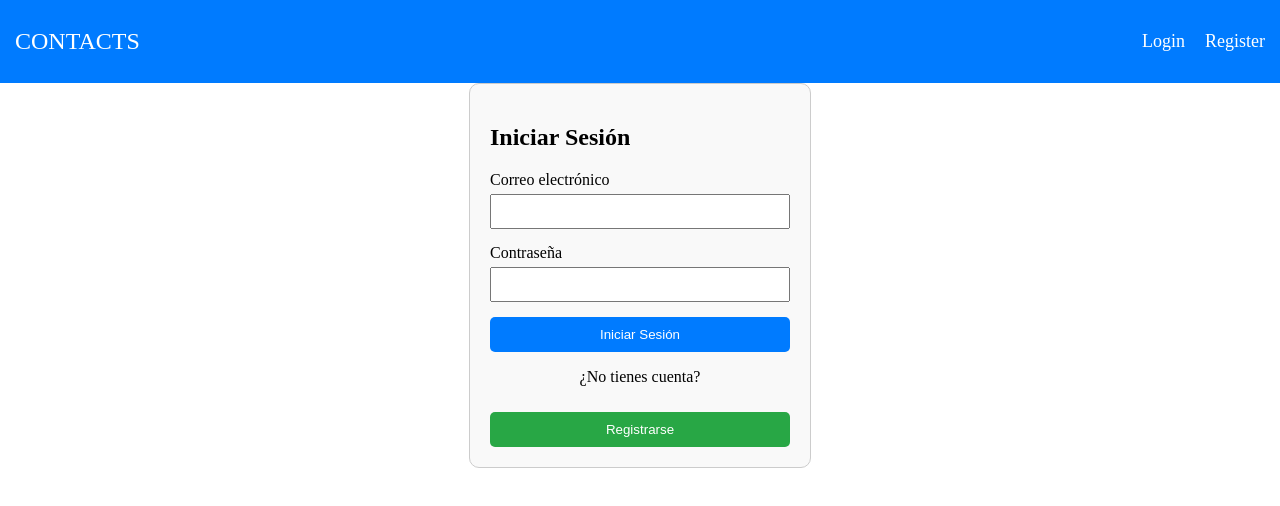
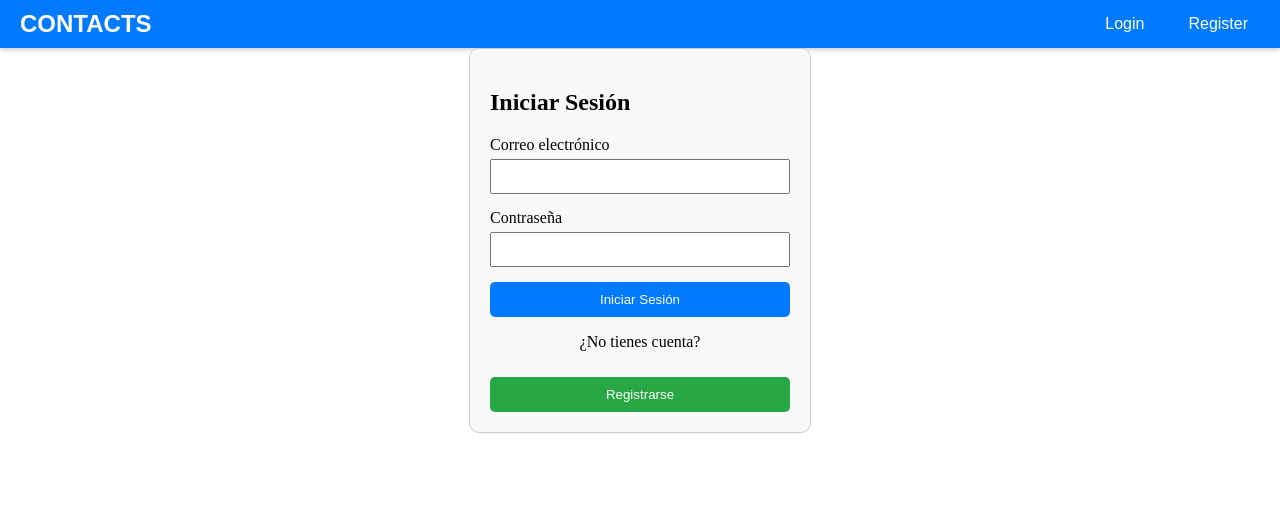
Before and after one commit to AdonaiMariani/FE-Contacts, an Angular app: page /login in a window 1280 px wide. Shown: the top 506 px of the page. Built offline with nearby package versions, Linux system fonts and the light colour scheme.

Commit message:
Estilo Navbar

```diff
--- a/src/app/public/components/navbar/navbar.component.css
+++ b/src/app/public/components/navbar/navbar.component.css
@@ -1,4 +1,82 @@
+/* Navbar principal */
 .navbar {
+  background-color: #007bff; /* Azul principal */
+  padding: 10px 20px;
+  color: white;
+  box-shadow: 0 2px 5px rgba(0, 0, 0, 0.2);
+  font-family: Arial, sans-serif;
+}
+
+/* Contenedor para alinear los elementos de la navbar */
+.navbar-container {
+  display: flex;
+  justify-content: space-between;
+  align-items: center;
+}
+
+/* Título o logo de la aplicación */
+.navbar-brand {
+  font-size: 24px;
+  color: white;
+  font-weight: bold;
+  text-transform: uppercase;
+  text-decoration: none;
+  transition: color 0.3s;
+}
+
+.navbar-brand:hover {
+  color: #ffc107; /* Amarillo al pasar el cursor */
+}
+
+/* Lista de enlaces */
+.navbar-links {
+  list-style: none;
+  display: flex;
+  gap: 20px;
+  margin: 0;
+  padding: 0;
+}
+
+/* Cada elemento de la lista */
+.navbar-links li {
+  display: inline;
+}
+
+/* Enlaces de la navbar */
+.navbar-links a {
+  color: white;
+  text-decoration: none;
+  font-size: 16px;
+  padding: 8px 12px;
+  border-radius: 5px;
+  transition: background-color 0.3s, color 0.3s;
+}
+
+.navbar-links a:hover {
+  background-color: #0056b3; /* Azul oscuro al pasar el cursor */
+  color: #ffc107; /* Amarillo */
+}
+
+/* Responsive: Ajuste para pantallas pequeñas */
+@media (max-width: 768px) {
+  .navbar-container {
+    flex-direction: column;
+    align-items: flex-start;
+  }
+
+  .navbar-links {
+    flex-direction: column;
+    gap: 10px;
+  }
+
+  .navbar-links a {
+    width: 100%;
+    text-align: left;
+  }
+}
+
+
+/* .navbar {
     background-color: #007bff;
     padding: 15px;
     color: white;
@@ -36,3 +114,4 @@
   .navbar-links a:hover {
     color: #ffc107;
   }
+   */
--- a/src/app/public/components/navbar/navbar.component.html
+++ b/src/app/public/components/navbar/navbar.component.html
@@ -1,24 +1,38 @@
 <nav class="navbar">
   <div class="navbar-container">
+    <a routerLink="/contacts" class="navbar-brand">Contacts</a>
+    <ul class="navbar-links">
+      <!-- Mostrar estas opciones solo si el usuario está autenticado -->
+      <li *ngIf="isAuthenticated"><a routerLink="/contacts">Contacts</a></li>
+      <li *ngIf="!isAuthenticated"><a routerLink="/login">Login</a></li>
+      <li *ngIf="!isAuthenticated"><a routerLink="/register">Register</a></li>
+      <li *ngIf="isAuthenticated"><a (click)="logout()">Logout</a></li>
+    </ul>
+  </div>
+</nav>
+
+
+<!-- <nav class="navbar">
+  <div class="navbar-container">
     <a routerLink="/contacts" class="navbar-brand">CONTACTS</a>
-    <ul class="navbar-links">
+    <ul class="navbar-links"> -->
       <!-- <li><a routerLink="/">Home</a></li> -->
 
       <!-- Mostrar estas opciones solo si el usuario está autenticado -->
-      <li *ngIf="isAuthenticated"><a routerLink="/contacts">Contacts</a></li>
+      <!-- <li *ngIf="isAuthenticated"><a routerLink="/contacts">Contacts</a></li> -->
       <!-- <li *ngIf="isAuthenticated"><a routerLink="/favorites">Favorites</a></li> -->
       <!-- <li *ngIf="isAuthenticated"><a routerLink="/groups">Groups</a></li>
       <li *ngIf="isAuthenticated"><a routerLink="/settings">Settings</a></li> -->
 
       <!-- Mostrar solo si el usuario no está autenticado -->
-      <li *ngIf="!isAuthenticated"><a routerLink="/login">Login</a></li>
-      <li *ngIf="!isAuthenticated"><a routerLink="/register">Register</a></li>
+      <!-- <li *ngIf="!isAuthenticated"><a routerLink="/login">Login</a></li>
+      <li *ngIf="!isAuthenticated"><a routerLink="/register">Register</a></li> -->
 
       <!-- Mostrar el botón de Logout solo si el usuario está autenticado -->
-      <li *ngIf="isAuthenticated"><a (click)="logout()">Logout</a></li>
+      <!-- <li *ngIf="isAuthenticated"><a (click)="logout()">Logout</a></li>
     </ul>
   </div>
-</nav>
+</nav> -->
 
 
 <!-- <nav class="navbar">
```
